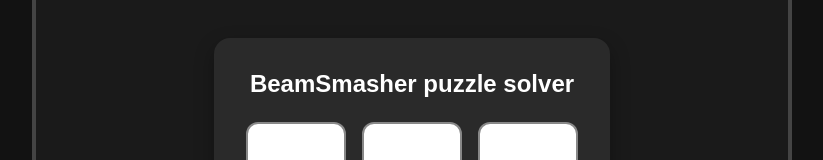
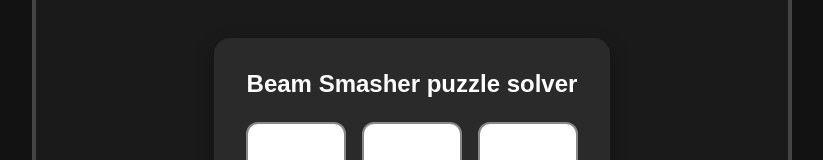
Before and after one commit to pochua117/CODSideKick, a Next.js app: page /maps/terminus in a window 1280 px wide. Shown: the part 179-339 px from the top of the page, without its empty margins (228-1051 px from the left). Built offline with nearby package versions, Linux system fonts and the light colour scheme.

Commit message:
Added title, description and changed Beamsmasher h2 to Beam Smasher

```diff
--- a/src/components/maps_components/TerminusPage.jsx
+++ b/src/components/maps_components/TerminusPage.jsx
@@ -7,7 +7,7 @@ const TerminusPage = () => {
 
   return (
     <section className="section-numbers">
-      <h2 translate="no">BeamSmasher puzzle solver</h2>
+      <h2 translate="no">Beam Smasher puzzle solver</h2>
       <div className="input-group">
         <InputBox setFunction={setX} value={X} />
         <InputBox setFunction={setY} value={Y} />
--- a/src/pages/maps/terminus.jsx
+++ b/src/pages/maps/terminus.jsx
@@ -1,10 +1,21 @@
+import Head from "next/head";
+
 import TerminusPage from "../../components/maps_components/TerminusPage";
 import MapPageContent from "@/components/MapPageContent";
 
 export default function Terminus() {
   return (
-  <MapPageContent mapName="Terminus">
-    <TerminusPage />
-  </MapPageContent>
+    <>
+      <Head>
+        <title>Terminus - Call of Duty Zombies</title>
+        <meta
+          name="description"
+          content="Terminus Beam Smasher calculator."
+        />
+      </Head>
+      <MapPageContent mapName="Terminus">
+        <TerminusPage />
+      </MapPageContent>
+    </>
   );
 }
```
